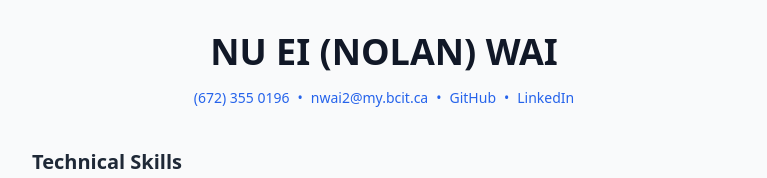
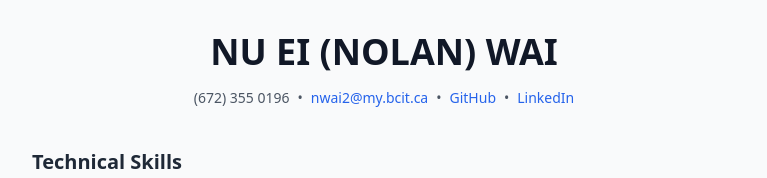
Before and after one commit to nueiwai/DevOps-A4, a plain HTML site: page index.html in a window 1280 px wide. Shown: the top 178 px of the page, without its empty margins (256-1023 px from the left). Drawn offline with nearby package versions, Linux system fonts and the light colour scheme.

Commit message:
Back to initail stage

```diff
--- a/index.html
+++ b/index.html
@@ -13,7 +13,7 @@
     <!-- Header -->
     <header class="text-center mb-10">
       <h1 class="text-4xl font-bold text-gray-900">NU EI (NOLAN) WAI</h1>
-      <div class="flex flex-col sm:flex-row justify-center items-center gap-2 mt-4 text-sm text-blue-600">
+      <div class="flex flex-col sm:flex-row justify-center items-center gap-2 mt-4 text-sm text-gray-600">
         <span>(672)
           355 0196</span>
         <span>•</span>
```
Also changed, not shown: 1 other file.
